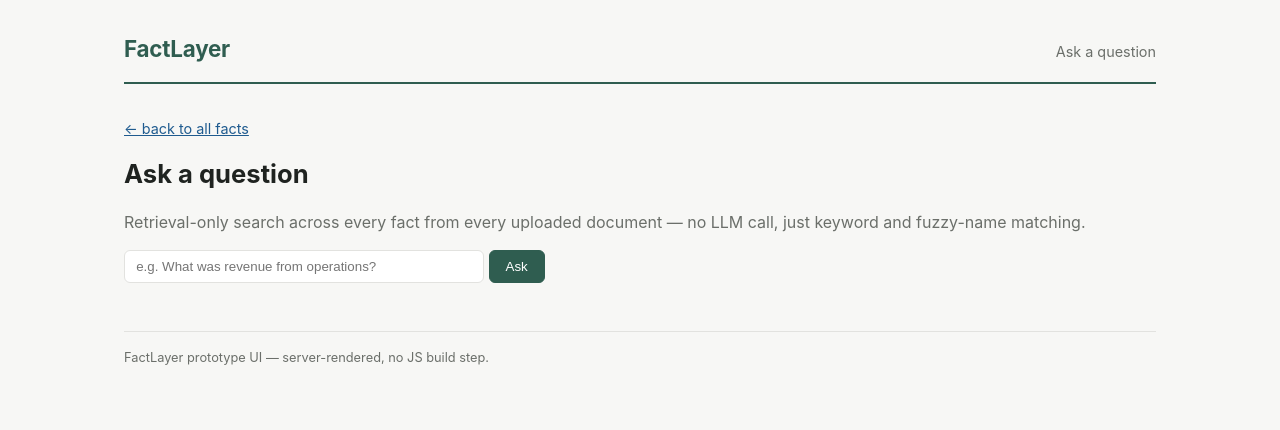
After one commit to SkandSingh/FactLayer, a FastAPI app: template app/templates/ask.html in a window 1280 px wide. The commit adds this page. Shown: the top 430 px of the page. Run offline with FastAPI, Linux system fonts and the light colour scheme; the template is opened without the code that fills it, so the values that code supplies are empty.

Commit message:
Added question-answering endpoint and UI

```diff
--- a/app/main.py
+++ b/app/main.py
@@ -6,7 +6,7 @@ relationship routes are added as those pieces of the pipeline are built.
 from fastapi import FastAPI
 from fastapi.staticfiles import StaticFiles
 
-from app.routes import documents as documents_routes, facts as facts_routes, relationships as relationships_routes, stats as stats_routes, ui as ui_routes
+from app.routes import ask as ask_routes, documents as documents_routes, facts as facts_routes, relationships as relationships_routes, stats as stats_routes, ui as ui_routes
 
 app = FastAPI(title="FactLayer")
 
@@ -17,6 +17,7 @@ app.include_router(facts_routes.router)
 app.include_router(relationships_routes.router)
 app.include_router(stats_routes.router)
 app.include_router(ui_routes.router)
+app.include_router(ask_routes.router)
 
 
 @app.get("/health")
--- /dev/null
+++ b/app/routes/ask.py
@@ -0,0 +1,179 @@
+"""Retrieval-only question answering over the fact store.
+
+No LLM call: given a natural-language question, score every fact in
+`store.get_all_facts()` with a small keyword + fuzzy-name heuristic and
+return the top matches with their document filename and relationships,
+so a user can see "here's what different PDFs say that's relevant, and
+how those facts relate to each other."
+
+Scoring weights (deliberately simple, documented here since there's no
+single "correct" answer):
+
+- entity_name token match: 3 points per question token found in the
+  tokenized entity_name. entity_name is the strongest signal of
+  relevance -- if the question is literally about the entity, matching
+  facts should float to the top.
+- attribute token match: 2 points per question token found in the
+  tokenized attribute. Attribute is a precise field name and a good
+  signal, but slightly weaker than entity_name because attributes are
+  short and share connector-ish tokens more easily.
+- verbatim_quote token match: 1 point per question token found in the
+  tokenized quote. The quote is free text, so overlap is a much weaker
+  (higher-recall, lower-precision) signal than the structured fields.
+- fuzzy entity-name boost: up to +2 points, scaled by
+  `difflib.SequenceMatcher.ratio()` between the question and
+  entity_name (only applied above a 0.6 ratio threshold), so that
+  slightly-different wording ("Delhivery Ltd" vs "Delhivery Limited")
+  still surfaces the fact even if tokenization missed an exact word
+  match. This mirrors the fuzzy-match approach in `app.matching`
+  (SequenceMatcher ratio, corporate-suffix-aware normalization) without
+  importing its private helpers.
+
+Facts that score 0 are dropped entirely -- we'd rather show nothing
+than noise.
+"""
+from __future__ import annotations
+
+import re
+from difflib import SequenceMatcher
+from typing import List
+
+from fastapi import APIRouter
+from pydantic import BaseModel
+
+from app import store
+
+router = APIRouter()
+
+# ---------------------------------------------------------------------------
+# Tokenization
+# ---------------------------------------------------------------------------
+
+_TOKEN_SPLIT_RE = re.compile(r"[^a-z0-9]+")
+
+_STOPWORDS = {
+    "the", "a", "an", "is", "are", "was", "were", "of", "in", "on", "at",
+    "to", "for", "and", "or", "what", "which", "how", "does", "do", "did",
+    "has", "have",
+}
+
+# Same corporate-suffix stripping idea as app.matching, kept local so we
+# don't reach into that module's private helpers.
+_CORPORATE_SUFFIXES = [
+    "limited", "ltd", "incorporated", "inc", "corporation", "corp",
+    "company", "co", "plc", "llp", "pvt", "private",
+]
+_SUFFIX_RE = re.compile(
+    r"\b(?:" + "|".join(re.escape(s) for s in _CORPORATE_SUFFIXES) + r")\b\.?",
+    re.IGNORECASE,
+)
+_NON_ALNUM_SPACE_RE = re.compile(r"[^a-z0-9\s]")
+_WHITESPACE_RE = re.compile(r"\s+")
+
+_FUZZY_NAME_THRESHOLD = 0.6
+_FUZZY_NAME_MAX_BONUS = 2.0
+
+# Scoring weights, see module docstring for rationale.
+_ENTITY_NAME_TOKEN_WEIGHT = 3
+_ATTRIBUTE_TOKEN_WEIGHT = 2
+_QUOTE_TOKEN_WEIGHT = 1
+
+
+def _tokenize(text: str) -> List[str]:
+    """Lowercase, split on non-alphanumeric characters, drop stopwords
+    and empty pieces."""
+    if not text:
+        return []
+    tokens = _TOKEN_SPLIT_RE.split(text.lower())
+    return [t for t in tokens if t and t not in _STOPWORDS]
+
+
+def _normalize_name(name: str) -> str:
+    if not name:
+        return ""
+    text = name.lower()
+    text = _SUFFIX_RE.sub(" ", text)
+    text = _NON_ALNUM_SPACE_RE.sub(" ", text)
+    text = _WHITESPACE_RE.sub(" ", text).strip()
+    return text
+
+
+def _score_fact(question_tokens: List[str], question_raw: str, fact) -> float:
+    score = 0.0
+
+    entity_tokens = set(_tokenize(fact.entity_name))
+    attribute_tokens = set(_tokenize(fact.attribute))
+    quote_tokens = set(_tokenize(fact.verbatim_quote))
+
+    for token in question_tokens:
+        if token in entity_tokens:
+            score += _ENTITY_NAME_TOKEN_WEIGHT
+        if token in attribute_tokens:
+            score += _ATTRIBUTE_TOKEN_WEIGHT
+        if token in quote_tokens:
+            score += _QUOTE_TOKEN_WEIGHT
+
+    # Fuzzy entity-name boost: catches near-matches that exact
+    # tokenization misses (e.g. slightly different wording/spelling).
+    norm_question = _normalize_name(question_raw)
+    norm_entity = _normalize_name(fact.entity_name)
+    if norm_question and norm_entity:
+        ratio = SequenceMatcher(None, norm_question, norm_entity).ratio()
+        if ratio >= _FUZZY_NAME_THRESHOLD:
+            score += ratio * _FUZZY_NAME_MAX_BONUS
+
+    return score
+
+
+def find_relevant_facts(question: str, limit: int = 10) -> dict:
+    """Score every fact in the store against `question` and return the
+    top `limit` matches, each enriched with its document filename and
+    relationships.
+
+    Returns a dict shaped like:
+        {"matched_facts": [...], "total_matches": <int>}
+    where `total_matches` is the count of facts with a non-zero score
+    BEFORE the limit is applied.
+    """
+    question_tokens = _tokenize(question)
+    facts = store.get_all_facts()
+
+    scored = []
+    for fact in facts:
+        score = _score_fact(question_tokens, question, fact)
+        if score > 0:
+            scored.append((score, fact))
+
+    scored.sort(key=lambda pair: pair[0], reverse=True)
+    total_matches = len(scored)
+
+    top = scored[:limit]
+
+    matched_facts = []
+    for _score, fact in top:
+        document = store.get_document(fact.document_id)
+        relationships = store.list_relationships(fact_id=fact.id)
+        matched_facts.append(
+            {
+                "fact": fact,
+                "document_filename": document.filename if document else None,
+                "relationships": relationships,
+            }
+        )
+
+    return {"matched_facts": matched_facts, "total_matches": total_matches}
+
+
+class AskRequest(BaseModel):
+    question: str
+    limit: int = 10  # max facts to return
+
+
+@router.post("/ask")
+async def ask(request: AskRequest):
+    result = find_relevant_facts(request.question, limit=request.limit)
+    return {
+        "question": request.question,
+        "matched_facts": result["matched_facts"],
+        "total_matches": result["total_matches"],
+    }
--- /dev/null
+++ b/app/templates/ask.html
@@ -0,0 +1,99 @@
+<!doctype html>
+<html lang="en">
+<head>
+  <meta charset="utf-8">
+  <meta name="viewport" content="width=device-width, initial-scale=1">
+  <title>FactLayer — Ask a question</title>
+  <link rel="stylesheet" href="{{ request.url_for('static', path='style.css') }}">
+</head>
+<body>
+  <div class="page">
+    <header class="site-header">
+      <a class="brand" href="/ui/">FactLayer</a>
+      <span class="tagline">Ask a question</span>
+    </header>
+
+    <a class="back-link" href="/ui/">&larr; back to all facts</a>
+
+    <section>
+      <h1>Ask a question</h1>
+      <p class="muted">
+        Retrieval-only search across every fact from every uploaded document
+        &mdash; no LLM call, just keyword and fuzzy-name matching.
+      </p>
+
+      <form method="post" action="/ui/ask" style="margin-bottom: 1.5rem;">
+        <input type="text" name="question" placeholder="e.g. What was revenue from operations?"
+               value="{{ question or '' }}"
+               style="padding: 0.5rem 0.7rem; border: 1px solid var(--border); border-radius: 6px; min-width: 360px;">
+        <button type="submit" style="padding: 0.5rem 1rem; border-radius: 6px; border: 1px solid var(--accent); background: var(--accent); color: white; cursor: pointer;">Ask</button>
+      </form>
+    </section>
+
+    {% if question %}
+      <section>
+        <h2>
+          Results for &ldquo;{{ question }}&rdquo;
+          {% if total_matches is not none %}
+            <span class="muted" style="font-size: 0.85rem; font-weight: normal;">
+              ({{ total_matches }} match{{ "es" if total_matches != 1 else "" }} found{% if matched_facts|length < total_matches %}, showing top {{ matched_facts|length }}{% endif %})
+            </span>
+          {% endif %}
+        </h2>
+
+        {% if matched_facts %}
+          {% for item in matched_facts %}
+            {% set fact = item.fact %}
+            <div class="card">
+              <h3 style="margin-top: 0;">
+                <a href="/ui/facts/{{ fact.id }}">{{ fact.entity_name }} &mdash; {{ fact.attribute }}</a>
+              </h3>
+              <div class="field-grid">
+                <div class="field">
+                  <span class="label">Value</span>
+                  <span class="value">{{ fact.raw_value }}{% if fact.unit %} {{ fact.unit }}{% endif %}</span>
+                </div>
+                <div class="field">
+                  <span class="label">Document</span>
+                  <span class="value">{{ item.document_filename or "unknown document" }}</span>
+                </div>
+                <div class="field">
+                  <span class="label">Confidence</span>
+                  <span class="value confidence">{{ "%.2f"|format(fact.confidence) }}</span>
+                </div>
+              </div>
+
+              <blockquote class="evidence-quote">&ldquo;{{ fact.verbatim_quote }}&rdquo;</blockquote>
+
+              {% if item.relationships %}
+                <h4 style="margin: 1rem 0 0.5rem;">Relationships ({{ item.relationships|length }})</h4>
+                {% for rel in item.relationships %}
+                  <div class="relationship-item">
+                    <div class="rel-header">
+                      <span class="badge badge-{{ rel.relation_type }}">{{ rel.relation_type }}</span>
+                      {% if rel.reconciled_dimension %}
+                        <span class="muted">dimension: {{ rel.reconciled_dimension }}</span>
+                      {% endif %}
+                      <span class="confidence">confidence {{ "%.2f"|format(rel.confidence) }}</span>
+                    </div>
+                    <p class="reasoning-text">{{ rel.reasoning_text }}</p>
+                    <a href="/ui/relationships/{{ rel.id }}">View full side-by-side comparison &rarr;</a>
+                  </div>
+                {% endfor %}
+              {% else %}
+                <p class="empty-state">No relationships recorded for this fact yet.</p>
+              {% endif %}
+            </div>
+          {% endfor %}
+        {% else %}
+          <p class="empty-state">No relevant facts found.</p>
+        {% endif %}
+      </section>
+    {% endif %}
+
+    <footer class="site-footer">
+      FactLayer prototype UI &mdash; server-rendered, no JS build step.
+    </footer>
+  </div>
+</body>
+</html>
--- a/app/templates/index.html
+++ b/app/templates/index.html
@@ -11,6 +11,7 @@
     <header class="site-header">
       <a class="brand" href="/ui/">FactLayer</a>
       <span class="tagline">Extracted facts, grounded in evidence</span>
+      <a href="/ui/ask">Ask a question</a>
     </header>
 
     <section>
```
Also changed, not shown: app/routes/ui.py (+30 -1 lines), tests/test_ask_route.py (added, +216 -0 lines), tests/test_ui_ask_route.py (added, +81 -0 lines).
